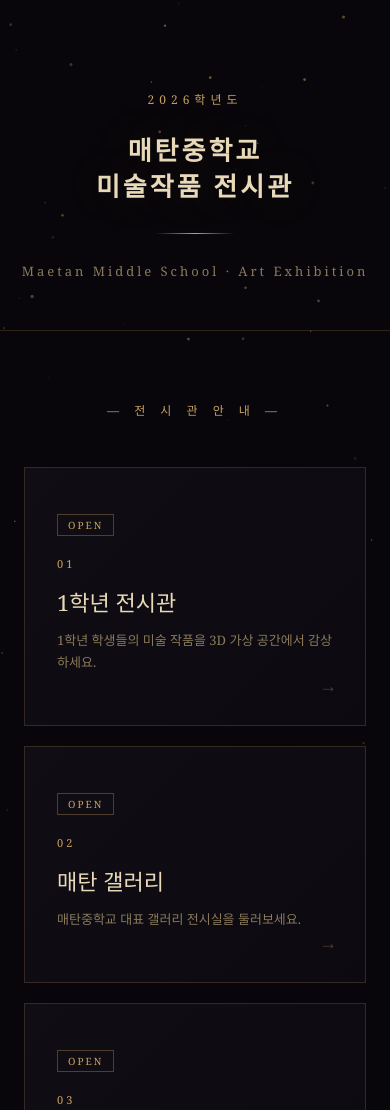
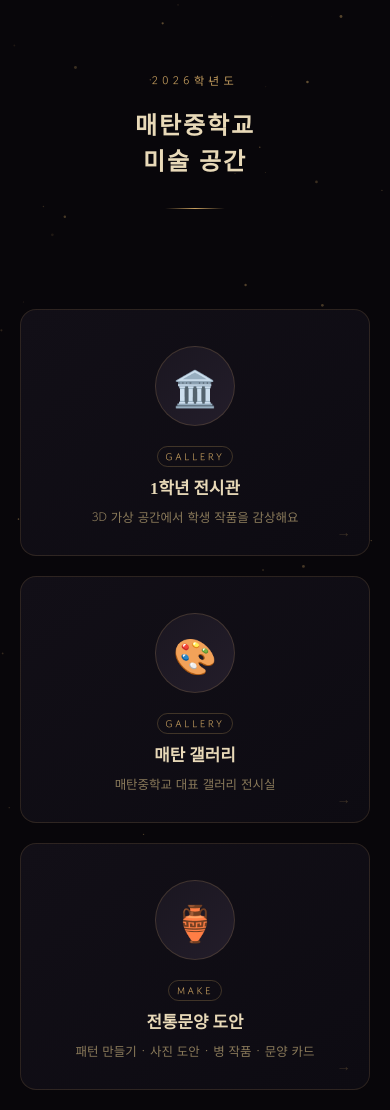
Before and after one commit to honghong8282/art-gallery, a plain HTML site: page index.html in a window 390 px wide. Shown: the top 1110 px of the page. Drawn offline with Linux system fonts and the light colour scheme; a web font is replaced by a local one.

Commit message:
허브 메인 페이지 개편: 아이콘 카드 4개로 통합
- 1학년 전시관, 매탄 갤러리, 전통문양 도안, 미술 게임 한 곳에 모음
- 큰 이모지 아이콘 + 제목 + 설명 카드 형식으로 변경
- 모바일 반응형 그리드 (2열), 호버 애니메이션

Co-Authored-By: Claude Sonnet 4.6 <noreply@anthropic.com>

```diff
--- a/index.html
+++ b/index.html
@@ -3,269 +3,134 @@
 <head>
 <meta charset="UTF-8">
 <meta name="viewport" content="width=device-width, initial-scale=1.0">
-    <title>매탄중학교 미술작품 전시관</title>
+<title>매탄중학교 미술 공간</title>
+<link rel="preconnect" href="https://fonts.googleapis.com">
+<link href="https://fonts.googleapis.com/css2?family=Gowun+Batang:wght@400;700&family=Gowun+Dodum&display=swap" rel="stylesheet">
 <style>
-        * { margin: 0; padding: 0; box-sizing: border-box; }
+*{margin:0;padding:0;box-sizing:border-box}
+:root{--gold:#c8a060;--gold2:#e2c47a;--bg:#08060a;--card:#100e14;--text:#e8d9b8;--muted:#8a7a5a}
+body{background:var(--bg);color:var(--text);font-family:"Gowun Dodum","Apple SD Gothic Neo","Malgun Gothic",sans-serif;min-height:100vh;overflow-x:hidden}
+canvas#bg{position:fixed;inset:0;z-index:0;pointer-events:none}
 
-        body {
-            background: #08060a;
-            color: #e8d9b8;
-            font-family: Georgia, serif;
-            min-height: 100vh;
-            overflow-x: hidden;
-        }
+.wrap{position:relative;z-index:1;display:flex;flex-direction:column;min-height:100vh}
 
-        canvas#particles {
-            position: fixed;
-            top: 0; left: 0;
-            z-index: 0;
-            pointer-events: none;
-        }
+/* 헤더 */
+header{text-align:center;padding:72px 20px 48px}
+.year{font-size:.7rem;letter-spacing:.4em;color:var(--gold);margin-bottom:20px}
+h1{font-family:"Gowun Batang",serif;font-size:clamp(1.5rem,5vw,2.8rem);letter-spacing:.08em;line-height:1.5;margin-bottom:0}
+.hl{width:60px;height:1px;background:linear-gradient(to right,transparent,var(--gold),transparent);margin:28px auto 0}
 
-        .content {
-            position: relative;
-            z-index: 1;
-        }
+/* 그리드 */
+main{flex:1;max-width:900px;margin:0 auto;padding:52px 20px 72px;width:100%}
+.grid{display:grid;grid-template-columns:repeat(auto-fit,minmax(190px,1fr));gap:20px}
 
-        header {
-            text-align: center;
-            padding: 90px 20px 50px;
-            border-bottom: 1px solid #c8a06033;
-        }
+/* 카드 */
+.card{display:flex;flex-direction:column;align-items:center;text-decoration:none;color:inherit;
+  background:linear-gradient(145deg,#120f17,#0d0b12);
+  border:1px solid #c8a06028;border-radius:16px;
+  padding:36px 20px 28px;gap:16px;
+  transition:transform .3s,box-shadow .3s,border-color .3s;position:relative;overflow:hidden}
+.card::after{content:'';position:absolute;inset:0;background:radial-gradient(ellipse at 50% 0%,#c8a06014 0%,transparent 70%);opacity:0;transition:opacity .3s}
+.card:hover{transform:translateY(-6px);box-shadow:0 20px 56px #c8a06018;border-color:#c8a06055}
+.card:hover::after{opacity:1}
 
-        .year-badge {
-            font-size: 12px;
-            color: #c8a060;
-            letter-spacing: 5px;
-            margin-bottom: 24px;
-        }
+.icon{width:80px;height:80px;border-radius:50%;background:linear-gradient(135deg,#1a1620,#231d2a);
+  border:1px solid #c8a06035;display:flex;align-items:center;justify-content:center;
+  font-size:2.2rem;line-height:1;flex-shrink:0;transition:border-color .3s,box-shadow .3s}
+.card:hover .icon{border-color:#c8a06077;box-shadow:0 0 24px #c8a06022}
 
-        h1 {
-            font-size: clamp(26px, 5vw, 50px);
-            color: #e8d9b8;
-            letter-spacing: 3px;
-            line-height: 1.4;
-            margin-bottom: 20px;
-            text-shadow: 0 0 50px #c8a06033;
-        }
+.card-body{text-align:center}
+.tag{display:inline-block;font-size:.62rem;letter-spacing:.25em;color:var(--gold);border:1px solid #c8a06044;padding:2px 8px;border-radius:20px;margin-bottom:10px}
+.tag.game{color:#a0c8a0;border-color:#a0c8a044}
+.card-title{font-family:"Gowun Batang",serif;font-size:1.05rem;font-weight:700;line-height:1.4;margin-bottom:6px}
+.card-desc{font-size:.78rem;color:var(--muted);line-height:1.65}
 
-        .gold-line {
-            width: 80px;
-            height: 1px;
-            background: linear-gradient(to right, transparent, #c8a060, transparent);
-            margin: 28px auto;
-        }
+.arrow{position:absolute;bottom:14px;right:18px;color:#c8a06040;font-size:.9rem;transition:color .3s,transform .3s}
+.card:hover .arrow{color:var(--gold);transform:translateX(4px)}
 
-        .subtitle {
-            font-size: 13px;
-            color: #8a7a5a;
-            letter-spacing: 3px;
-        }
-
-        main {
-            max-width: 1000px;
-            margin: 0 auto;
-            padding: 70px 24px 80px;
-        }
-
-        .section-title {
-            text-align: center;
-            font-size: 12px;
-            color: #c8a060;
-            letter-spacing: 6px;
-            margin-bottom: 48px;
-        }
-
-        .gallery-grid {
-            display: grid;
-            grid-template-columns: repeat(auto-fit, minmax(280px, 1fr));
-            gap: 20px;
-        }
-
-        .gallery-card {
-            position: relative;
-            border: 1px solid #c8a06033;
-            background: linear-gradient(135deg, #100e14, #0c0a10);
-            padding: 44px 32px 52px;
-            text-decoration: none;
-            color: inherit;
-            overflow: hidden;
-            transition: border-color 0.4s, transform 0.4s, box-shadow 0.4s;
-            display: block;
-        }
-
-        .gallery-card::before {
-            content: '';
-            position: absolute;
-            top: 0; left: 0; right: 0;
-            height: 1px;
-            background: linear-gradient(to right, transparent, #c8a060, transparent);
-            opacity: 0;
-            transition: opacity 0.4s;
-        }
-
-        .gallery-card:hover {
-            border-color: #c8a06066;
-            transform: translateY(-5px);
-            box-shadow: 0 24px 60px #c8a06012;
-        }
-
-        .gallery-card:hover::before { opacity: 1; }
-
-        .card-badge {
-            display: inline-block;
-            font-size: 10px;
-            padding: 3px 10px;
-            border: 1px solid #c8a06055;
-            color: #c8a060;
-            letter-spacing: 2px;
-            margin-bottom: 20px;
-        }
-
-        .card-badge.soon {
-            border-color: #8a7a5a44;
-            color: #8a7a5a;
-        }
-
-        .card-number {
-            font-size: 11px;
-            color: #c8a060;
-            letter-spacing: 3px;
-            margin-bottom: 14px;
-        }
-
-        .card-title {
-            font-size: 22px;
-            color: #e8d9b8;
-            margin-bottom: 12px;
-        }
-
-        .card-desc {
-            font-size: 13px;
-            color: #8a7a5a;
-            line-height: 1.7;
-        }
-
-        .card-arrow {
-            position: absolute;
-            bottom: 28px;
-            right: 28px;
-            color: #c8a06055;
-            font-size: 18px;
-            transition: color 0.3s, transform 0.3s;
-        }
-
-        .gallery-card:hover .card-arrow {
-            color: #c8a060;
-            transform: translateX(5px);
-        }
-
-        .coming-soon {
-            opacity: 0.35;
-            pointer-events: none;
-        }
-
-        footer {
-            text-align: center;
-            padding: 36px 20px;
-            border-top: 1px solid #c8a06020;
-            font-size: 12px;
-            color: #8a7a5a;
-            letter-spacing: 2px;
-        }
+/* 푸터 */
+footer{text-align:center;padding:28px 20px;border-top:1px solid #c8a06018;font-size:.7rem;color:var(--muted);letter-spacing:.15em}
 </style>
 </head>
 <body>
-
-<canvas id="particles"></canvas>
-
-<div class="content">
+<canvas id="bg"></canvas>
+<div class="wrap">
   <header>
-        <div class="year-badge">2026학년도</div>
-        <h1>매탄중학교<br>미술작품 전시관</h1>
-        <div class="gold-line"></div>
-        <div class="subtitle">Maetan Middle School · Art Exhibition</div>
+    <div class="year">2026학년도</div>
+    <h1>매탄중학교<br>미술 공간</h1>
+    <div class="hl"></div>
   </header>
 
   <main>
-        <div class="section-title">— 전 시 관 안 내 —</div>
+    <div class="grid">
 
-        <div class="gallery-grid">
-            <a class="gallery-card" href="1학년_전시장 (2).html">
-                <div class="card-badge">OPEN</div>
-                <div class="card-number">01</div>
+      <a class="card" href="1학년_전시장 (2).html">
+        <div class="icon">🏛️</div>
+        <div class="card-body">
+          <div class="tag">GALLERY</div>
           <div class="card-title">1학년 전시관</div>
-                <div class="card-desc">1학년 학생들의 미술 작품을 3D 가상 공간에서 감상하세요.</div>
-                <div class="card-arrow">→</div>
+          <div class="card-desc">3D 가상 공간에서 학생 작품을 감상해요</div>
+        </div>
+        <span class="arrow">→</span>
       </a>
 
-            <a class="gallery-card" href="maetan_gallery.html">
-                <div class="card-badge">OPEN</div>
-                <div class="card-number">02</div>
+      <a class="card" href="maetan_gallery.html">
+        <div class="icon">🎨</div>
+        <div class="card-body">
+          <div class="tag">GALLERY</div>
           <div class="card-title">매탄 갤러리</div>
-                <div class="card-desc">매탄중학교 대표 갤러리 전시실을 둘러보세요.</div>
-                <div class="card-arrow">→</div>
+          <div class="card-desc">매탄중학교 대표 갤러리 전시실</div>
+        </div>
+        <span class="arrow">→</span>
       </a>
 
-            <a class="gallery-card" href="1학년_전시장 (2).html">
-                <div class="card-badge">OPEN</div>
-                <div class="card-number">03</div>
-                <div class="card-title">홍홍갤러리</div>
-                <div class="card-desc">홍홍갤러리 전시실을 둘러보세요.</div>
-                <div class="card-arrow">→</div>
+      <a class="card" href="jeontong_munyang.html">
+        <div class="icon">🏺</div>
+        <div class="card-body">
+          <div class="tag">MAKE</div>
+          <div class="card-title">전통문양 도안</div>
+          <div class="card-desc">패턴 만들기 · 사진 도안 · 병 작품 · 문양 카드</div>
+        </div>
+        <span class="arrow">→</span>
       </a>
 
-            <a class="gallery-card" href="jeontong_munyang.html">
-                <div class="card-badge">OPEN</div>
-                <div class="card-number">04</div>
-                <div class="card-title">전통문양 도안 만들기</div>
-                <div class="card-desc">전통 문양을 고르고 배열해 나만의 패턴을 만들어 보세요. 사진을 도안으로 바꾸거나 병 작품·진로 문양 카드도 만들 수 있어요.</div>
-                <div class="card-arrow">→</div>
+      <a class="card" href="pop_art_game_v2.html">
+        <div class="icon">🎮</div>
+        <div class="card-body">
+          <div class="tag game">GAME</div>
+          <div class="card-title">미술 게임</div>
+          <div class="card-desc">팝아트 스타일로 즐기는 미술 게임</div>
+        </div>
+        <span class="arrow">→</span>
       </a>
+
     </div>
   </main>
 
-    <footer>
-        © 2026 매탄중학교 · Maetan Middle School Art Department
-    </footer>
+  <footer>© 2026 매탄중학교 미술부 · Maetan Middle School Art</footer>
 </div>
 
 <script>
-    const canvas = document.getElementById('particles');
-    const ctx = canvas.getContext('2d');
-
-    function resize() {
-        canvas.width = window.innerWidth;
-        canvas.height = window.innerHeight;
-    }
-    resize();
-    window.addEventListener('resize', resize);
-
-    const particles = Array.from({ length: 70 }, () => ({
-        x: Math.random() * canvas.width,
-        y: Math.random() * canvas.height,
-        r: Math.random() * 1.4 + 0.3,
-        vx: (Math.random() - 0.5) * 0.25,
-        vy: (Math.random() - 0.5) * 0.25,
-        alpha: Math.random() * 0.45 + 0.08
+const cv=document.getElementById('bg'),x=cv.getContext('2d');
+function resize(){cv.width=innerWidth;cv.height=innerHeight}
+resize(); window.addEventListener('resize',resize);
+const pts=Array.from({length:55},()=>({
+  x:Math.random()*cv.width, y:Math.random()*cv.height,
+  r:Math.random()*1.3+.3,
+  vx:(Math.random()-.5)*.22, vy:(Math.random()-.5)*.22,
+  a:Math.random()*.4+.07
 }));
-
-    function animate() {
-        ctx.clearRect(0, 0, canvas.width, canvas.height);
-        particles.forEach(p => {
-            p.x += p.vx;
-            p.y += p.vy;
-            if (p.x < 0 || p.x > canvas.width) p.vx *= -1;
-            if (p.y < 0 || p.y > canvas.height) p.vy *= -1;
-            ctx.beginPath();
-            ctx.arc(p.x, p.y, p.r, 0, Math.PI * 2);
-            ctx.fillStyle = `rgba(200, 160, 96, ${p.alpha})`;
-            ctx.fill();
+(function tick(){
+  x.clearRect(0,0,cv.width,cv.height);
+  pts.forEach(p=>{
+    p.x+=p.vx; p.y+=p.vy;
+    if(p.x<0||p.x>cv.width) p.vx*=-1;
+    if(p.y<0||p.y>cv.height) p.vy*=-1;
+    x.beginPath(); x.arc(p.x,p.y,p.r,0,Math.PI*2);
+    x.fillStyle=`rgba(200,160,96,${p.a})`; x.fill();
   });
-        requestAnimationFrame(animate);
-    }
-    animate();
+  requestAnimationFrame(tick);
+})();
 </script>
-
 </body>
 </html>
```
Lines whose indentation alone changed are shown as unchanged.
